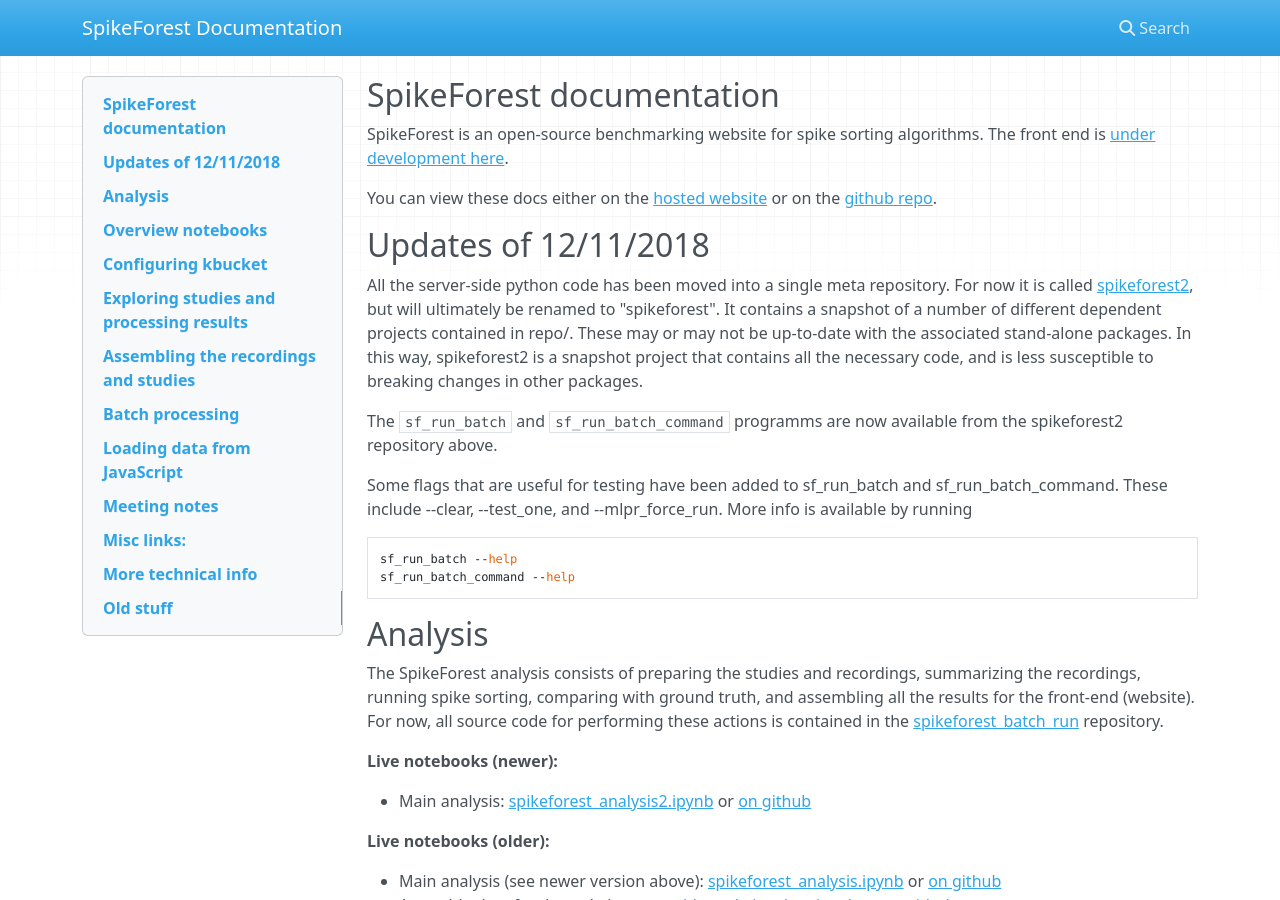
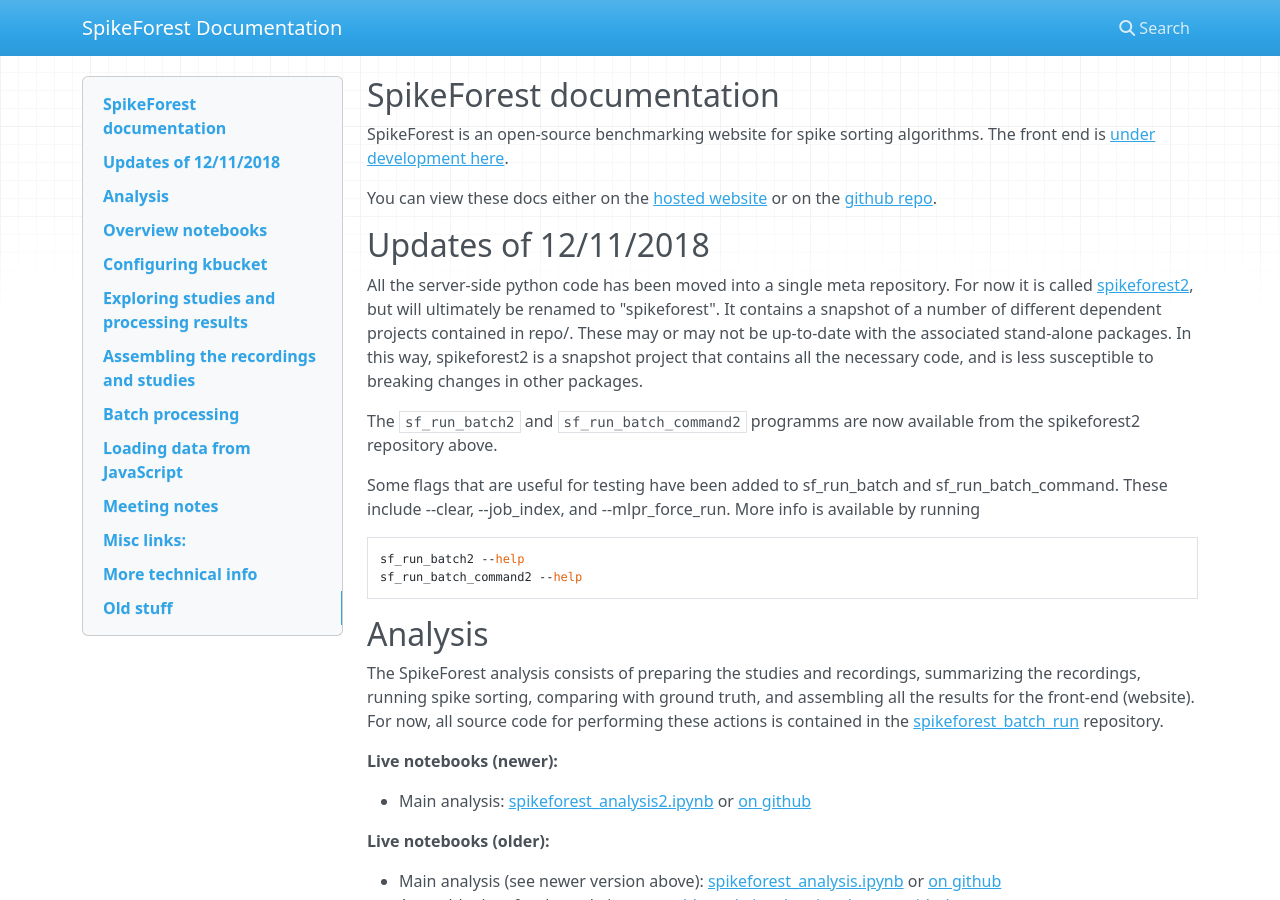
Before and after one commit to scratcharchive/spikeforest-docs, an MkDocs documentation site: the page built from docs/index.md, in a window 1280 px wide and 900 px high. Built offline with MkDocs 1.6.1, drawn with Linux system fonts in a browser that asks for light colours; nearby versions of some CDN libraries.

Commit message:
Update index.md

````diff
--- a/docs/index.md
+++ b/docs/index.md
@@ -8,13 +8,13 @@ You can view these docs either on the [hosted website](https://users.flatironins
 
 All the server-side python code has been moved into a single meta repository. For now it is called [spikeforest2](https://github.com/flatironinstitute/spikeforest2), but will ultimately be renamed to "spikeforest". It contains a snapshot of a number of different dependent projects contained in repo/. These may or may not be up-to-date with the associated stand-alone packages. In this way, spikeforest2 is a snapshot project that contains all the necessary code, and is less susceptible to breaking changes in other packages.
 
-The `sf_run_batch` and `sf_run_batch_command` programms are now available from the spikeforest2 repository above.
+The `sf_run_batch2` and `sf_run_batch_command2` programms are now available from the spikeforest2 repository above.
 
-Some flags that are useful for testing have been added to sf_run_batch and sf_run_batch_command. These include --clear, --test_one, and --mlpr_force_run. More info is available by running
+Some flags that are useful for testing have been added to sf_run_batch and sf_run_batch_command. These include --clear, --job_index, and --mlpr_force_run. More info is available by running
 
 ```
-sf_run_batch --help
-sf_run_batch_command --help
+sf_run_batch2 --help
+sf_run_batch_command2 --help
 ```
 
 ## Analysis
````
